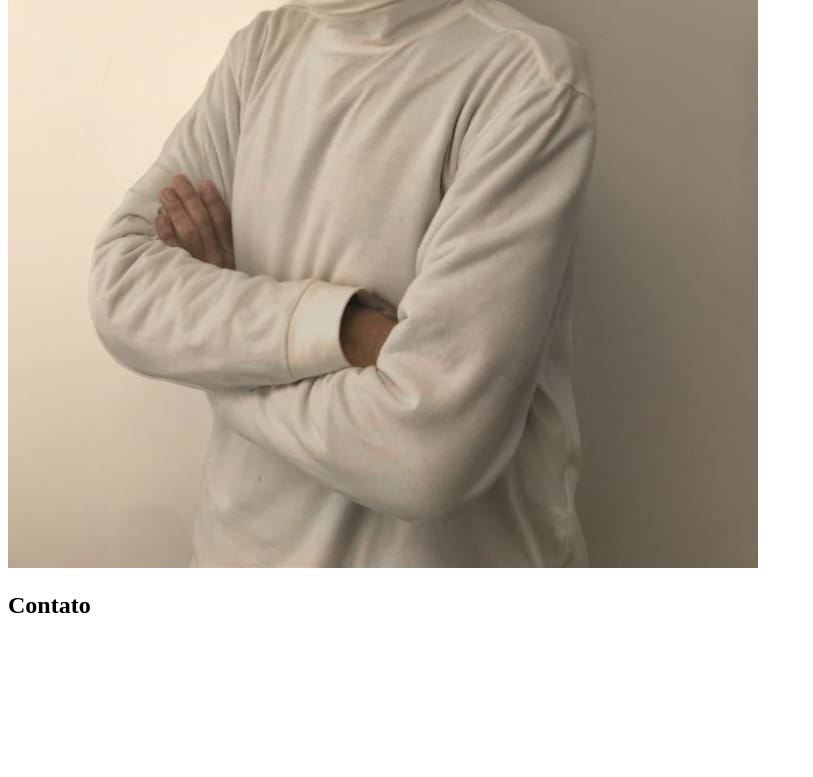
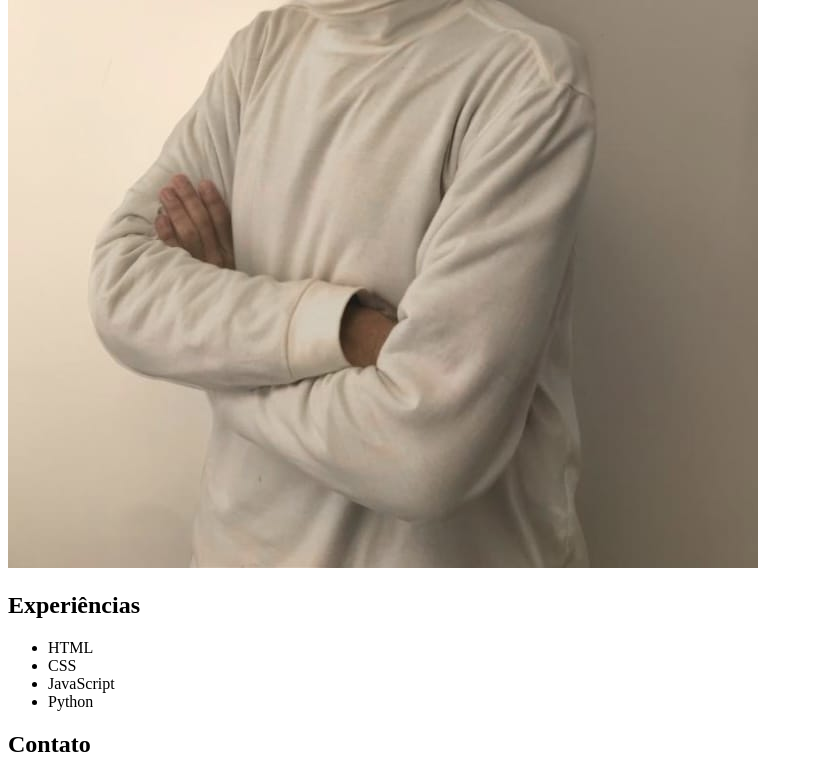
Before and after one commit to lucaasrodriguess/My-Profile, a plain HTML site: page index.html in a window 1280 px wide. Shown: the part 885-1662 px from the top of the page, without its empty margins (0-813 px from the left). Before the commit the page ends 1524 px from the top, so only its background shows below. Drawn offline with Linux system fonts and the light colour scheme.

Commit message:
Concluindo estrutura HTML - second-section

```diff
--- a/index.html
+++ b/index.html
@@ -42,7 +42,15 @@
           <img src="img/my-profile.jpeg" alt="Lucas Nascimento Foto" />
         </div>
       </section>
-      <section id="experiences" class="second-section"></section>
+      <section id="experiences" class="second-section">
+        <h2 class="title">Experiências</h2>
+        <ul>
+          <li>HTML</li>
+          <li>CSS</li>
+          <li>JavaScript</li>
+          <li>Python</li>
+        </ul>
+      </section>
       <section id="who-am-i" class="third-section"></section>
       <section id="my-projects" class="fourth-section"></section>
     </main>
```
Also changed, not shown: img/luqueta.PNG (added).
